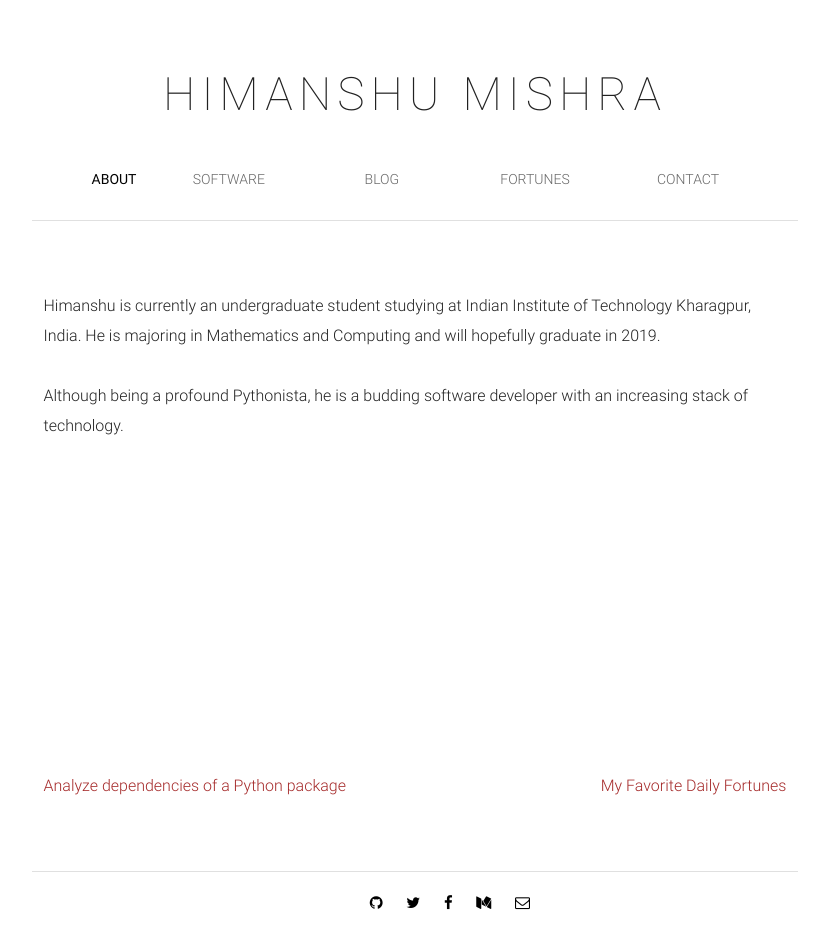
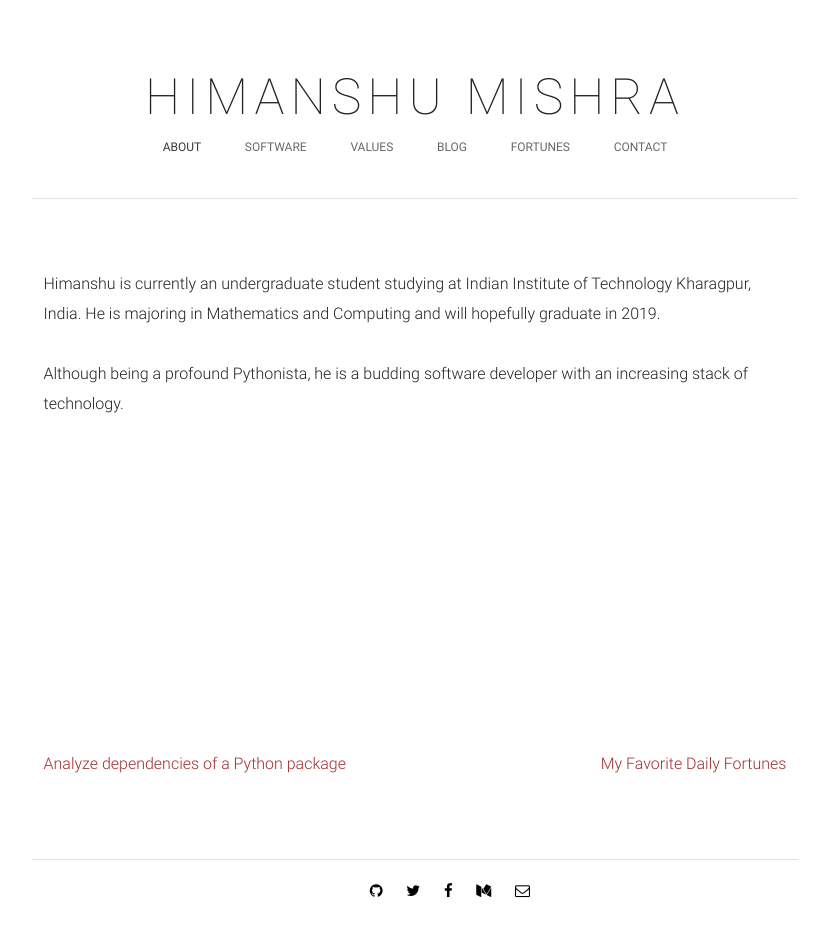
Before and after one commit to Parth-Vader/Site, a Flask app: page / in a window 1280 px wide. Shown: the whole page, without its empty margins (225-1054 px from the left). After the commit the page ends 898 px from the top, so only its background shows below. Run offline with Flask 2, Linux system fonts and the light colour scheme; some libraries are stand-ins or nearby versions.

Commit message:
Gave the tags an update

```diff
--- a/static/css/home/main.css
+++ b/static/css/home/main.css
@@ -2,7 +2,7 @@
 	text-transform: uppercase;
 	text-align: center;
 	letter-spacing: 6px;
-	font-size: 46px;
+	font-size: 50px;
 	font-weight: 200;
 	margin-top: 60px;
 }
@@ -11,8 +11,7 @@
 	text-transform: uppercase;
 	text-align: center;
 	margin-top: 40px;
-	font-weight: 300;
-	font-size: 14px;
+	font-size: 12px;
 	color: rgba(0, 0, 0, 0.6);
 }
 
@@ -20,13 +19,17 @@
 	text-transform: uppercase;
 	text-align: center;
 	margin-top: 40px;
-	font-weight: 400;
-	font-size: 14px;
+	font-size: 12px;
 	color: rgba(56, 56, 56);
 }
 
+#tabs a {
+	padding-left: 20px;
+	padding-right: 20px;
+}
+
 .divider {
-	margin-top: 30px;
+	margin-top: 40px;
 }
 
 .doc {
--- a/templates/home/index.html
+++ b/templates/home/index.html
@@ -10,12 +10,15 @@
     <div class="container">
         <div class="row">
             <div class="col s12 head">Himanshu Mishra</div>
-            <div class="col s1 offset-s1 highlighted-tab" style="margin-left:120px;"><a href="/">About</a></div>
-            <div class="col s2 tab"><a style="color: rgba(0, 0, 0, 0.6);" href="/projects">Software</a></div>
-            <div class="col s2 tab"><a style="color: rgba(0, 0, 0, 0.6);" href="/blog">Blog</a></div>
-            <div class="col s2 tab"><a style="color: rgba(0, 0, 0, 0.6);" href="/mfdf">Fortunes</a></div>
-            <div class="col s2 tab"><a style="color: rgba(0, 0, 0, 0.6);" href="/contact">Contact</a></div>
-            <div class="col s10 offset-s1 divider"></div>
+            <div id="tabs" style="text-align: center;">
+                <a class="highlighted-tab" href="/">About</a>
+                <a class="tab" href="/projects">Software</a>
+                <a class="tab" href="/values">Values</a>
+                <a class="tab" href="/blog">Blog</a>
+                <a class="tab" href="/mfdf">Fortunes</a>
+                <a class="tab" href="/contact">Contact</a>
+                <div class="divider col s10 offset-s1"></div>
+            </div>
         </div>
 
         <div class="row">
```
Also changed, not shown: static/css/home/blog.css (+8 -5 lines), static/css/home/mfdf.css (+8 -5 lines), templates/home/blog.html (+9 -7 lines), templates/home/contact.html (+9 -6 lines), templates/home/mfdf.html (+9 -6 lines), templates/home/projects.html (+9 -6 lines).
